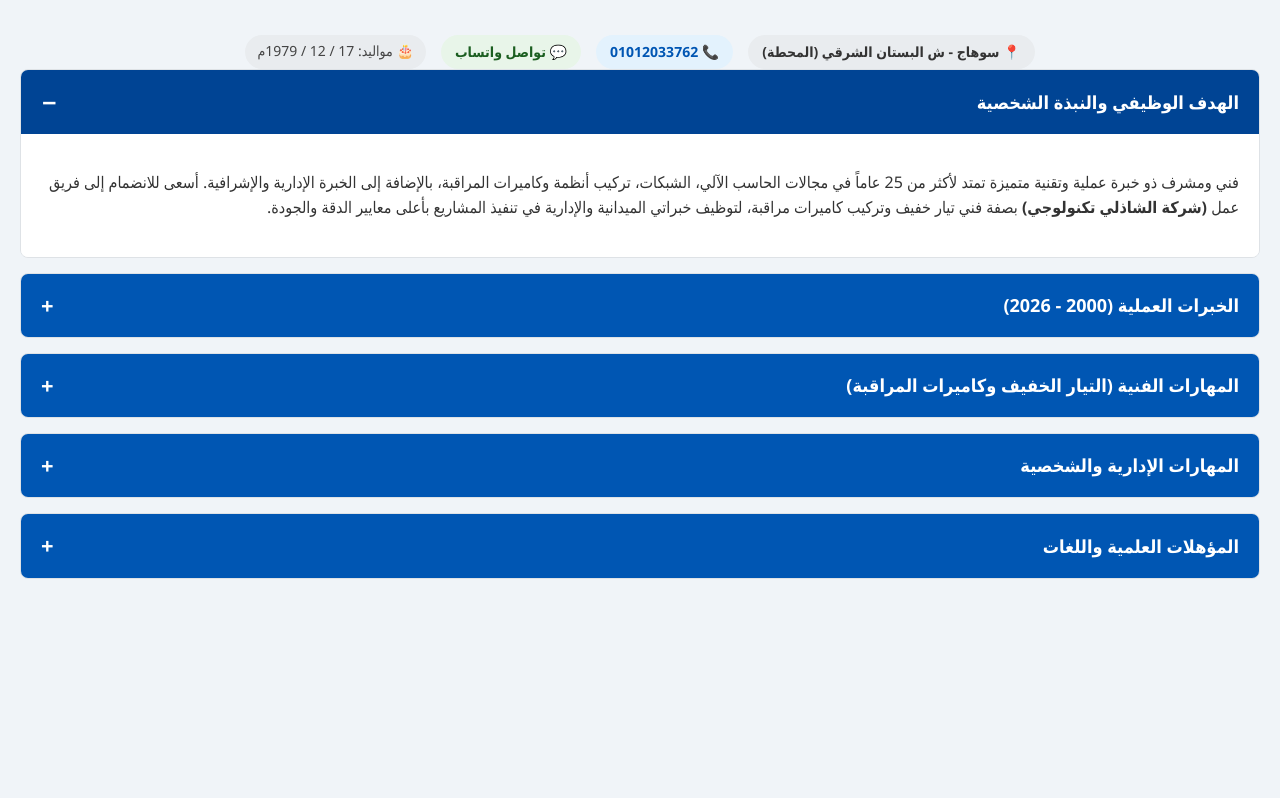
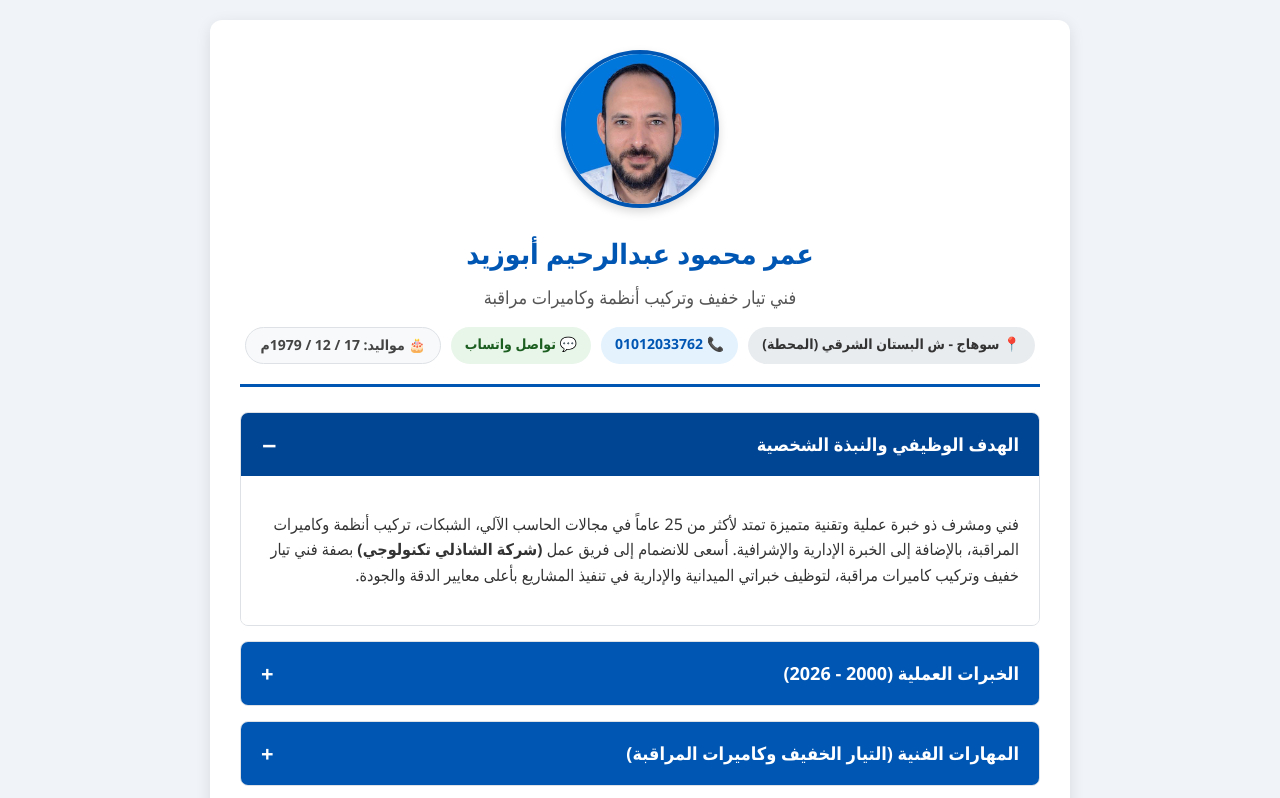
Before and after one commit to elsheikhsystemseg-ship-it/cv, a plain HTML site: page index.html in a window 1280 px wide. Shown: the top 798 px of the page. Drawn offline with Linux system fonts and the light colour scheme.

Commit message:
Update index.html

```diff
--- a/index.html
+++ b/index.html
@@ -53,15 +53,16 @@
             display: flex;
             flex-wrap: wrap;
             justify-content: center;
-            gap: 15px;
+            gap: 10px;
             margin-top: 15px;
             font-size: 14px;
             color: #444;
         }
-        .contact-info span {
-            background: #e9ecef;
-            padding: 5px 12px;
+        .contact-info span, .contact-info a {
+            padding: 6px 14px;
             border-radius: 20px;
+            text-decoration: none;
+            font-weight: bold;
         }
         details {
             background: #f8f9fa;
@@ -131,18 +132,28 @@
 </head>
 <body>
 
-<div class="contact-info">
-    <!-- زر الموقع الدقيق لمنزلك على خرائط جوجل -->
-    <a href="https://maps.app.goo.gl/zWDvBamFkSaFKXdG9" target="_blank" style="background: #e9ecef; padding: 6px 14px; border-radius: 20px; text-decoration: none; color: #333; font-weight: bold;">📍 سوهاج - ش البستان الشرقي (المحطة)</a>
+<div class="container">
+    <div class="header">
+        <!-- الصورة الشخصية -->
+        <img src="photo.jpg" alt="الصورة الشخصية" class="profile-pic">
 
-    <!-- زر الاتصال الهاتفي المباشر -->
-    <a href="tel:+201012033762" style="background: #e3f2fd; padding: 6px 14px; border-radius: 20px; text-decoration: none; color: #0056b3; font-weight: bold;">📞 01012033762</a>
+        <!-- اكتب اسمك الكامل هنا -->
+        <h1>عمر محمود عبدالرحيم أبوزيد</h1>
+        <h2>فني تيار خفيف وتركيب أنظمة وكاميرات مراقبة</h2>
 
-    <!-- زر الواتساب المباشر -->
-    <a href="https://wa.me 201012033762" target="_blank" style="background: #e8f5e9; padding: 6px 14px; border-radius: 20px; text-decoration: none; color: #1b5e20; font-weight: bold;">💬 تواصل واتساب</a>
+        <div class="contact-info">
+            <!-- زر الموقع الدقيق لمنزلك -->
+            <a href="https://goo.gl" target="_blank" style="background: #e9ecef; color: #333;">📍 سوهاج - ش البستان الشرقي (المحطة)</a>
 
-    <span>🎂 مواليد: 17 / 12 / 1979م</span>
-</div>
+            <!-- زر الاتصال الهاتفي (عدّل الرقم هنا) -->
+            <a href="tel:+201012033762" style="background: #e3f2fd; color: #0056b3;">📞 01012033762</a>
+
+            <!-- زر الواتساب (ضع كود الدولة 20 ثم الرقم بدون صفر البداية وبدون +) -->
+            <a href="https://wa.me201012033762" target="_blank" style="background: #e8f5e9; color: #1b5e20;">💬 تواصل واتساب</a>
+
+            <span style="background: #f8f9fa; border: 1px solid #dee2e6;">🎂 مواليد: 17 / 12 / 1979م</span>
+        </div>
+    </div>
 
     <!-- القسم الأول -->
     <details open>
@@ -218,8 +229,7 @@
         <summary>المؤهلات العلمية واللغات</summary>
         <div class="content">
             <ul>
-                <!-- عدّل مؤهلك الدراسي هنا قبل الحفظ -->
-                <li><strong>المؤهل الدراسي:</strong> ثانوية ازهرية 1999.</li>
+                <li><strong>المؤهل الدراسي:</strong> الثانوية الأزهرية 1999.</li>
                 <li><strong>اللغة الإنجليزية:</strong> جيد جداً في قراءة وفهم المصطلحات التقنية وكتالوجات الأجهزة.</li>
             </ul>
         </div>
```
